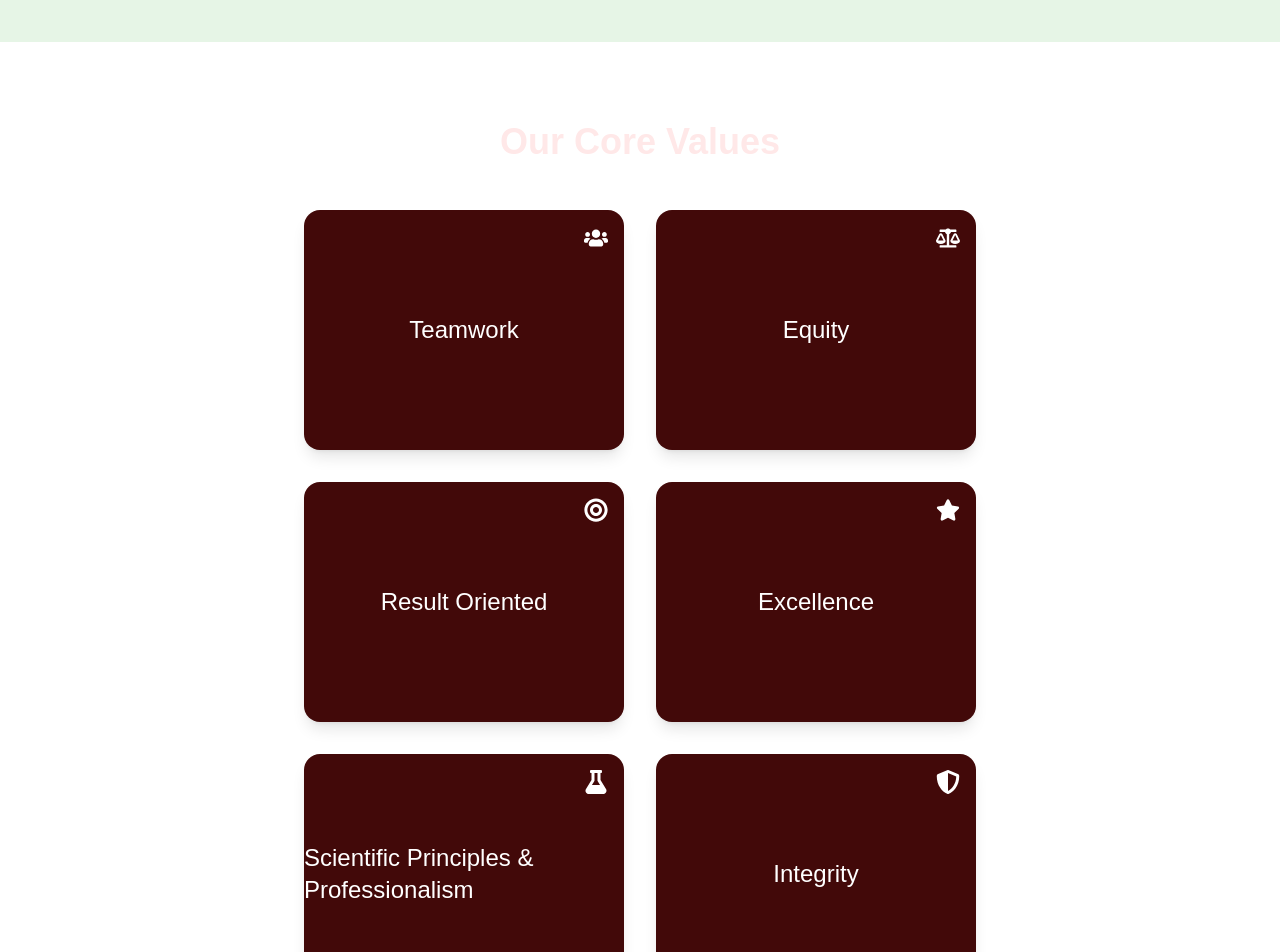
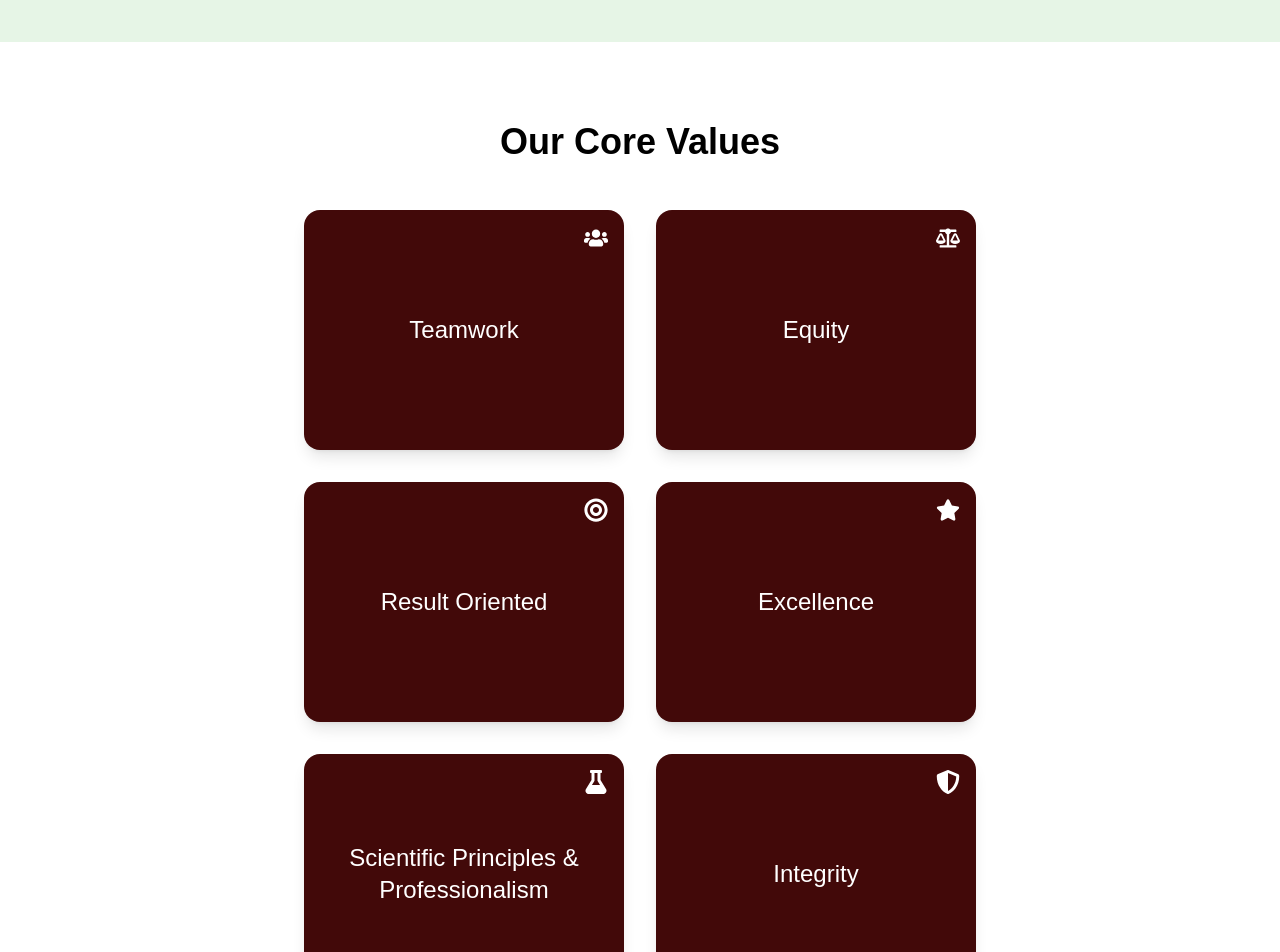
Before and after one commit to Manyara20/kfs-website, a Next.js app: page / in a window 1280 px wide. Shown: the part 3800-4752 px from the top of the page. Built offline with nearby package versions, Linux system fonts and the light colour scheme.

Commit message:
Aligned texts in core values

```diff
--- a/src/components/CoreValues.jsx
+++ b/src/components/CoreValues.jsx
@@ -24,7 +24,7 @@ const FlipCard = ({ frontText, backText, frontIcon: FrontIcon, backIcon: BackIco
           style={{ backfaceVisibility: 'hidden' }}
         >
           {FrontIcon && <FrontIcon className="absolute top-4 right-4 text-2xl" />}
-          <p className="text-2xl">{frontText}</p>
+          <p className="text-2xl text-center">{frontText}</p>
         </div>
 
         {/* Back Side */}
@@ -43,7 +43,7 @@ const FlipCard = ({ frontText, backText, frontIcon: FrontIcon, backIcon: BackIco
 const CoreValues = () => {
   return (
     <section className="bg-white py-20 flex flex-col items-center">
-      <h2 className="text-4xl font-bold text-center mb-12">Our Core Values</h2>
+      <h2 className="text-4xl font-bold text-center mb-12 text-black">Our Core Values</h2>
 
       <div className="grid grid-cols-1 md:grid-cols-2 gap-8">
         <FlipCard
```
